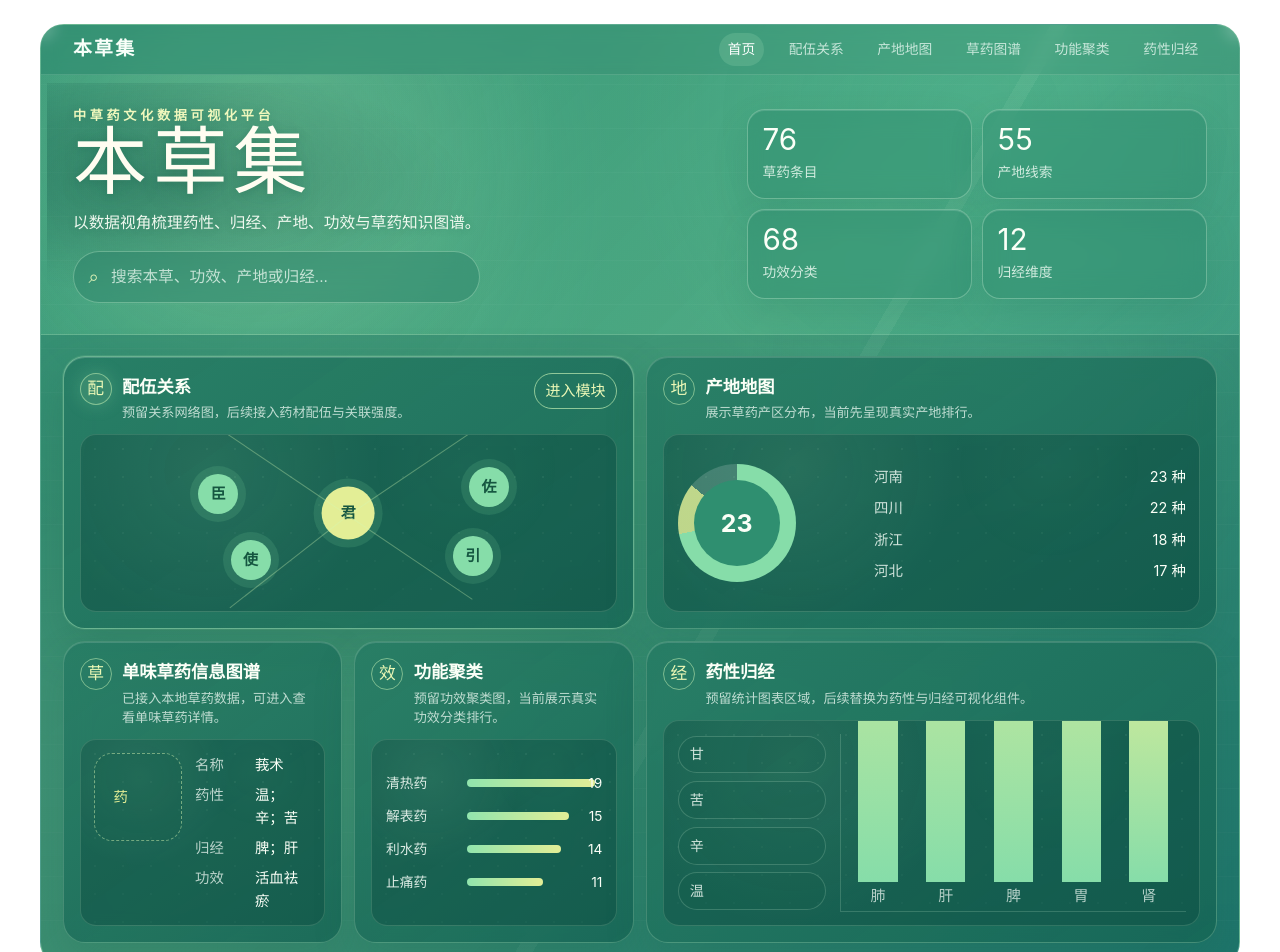
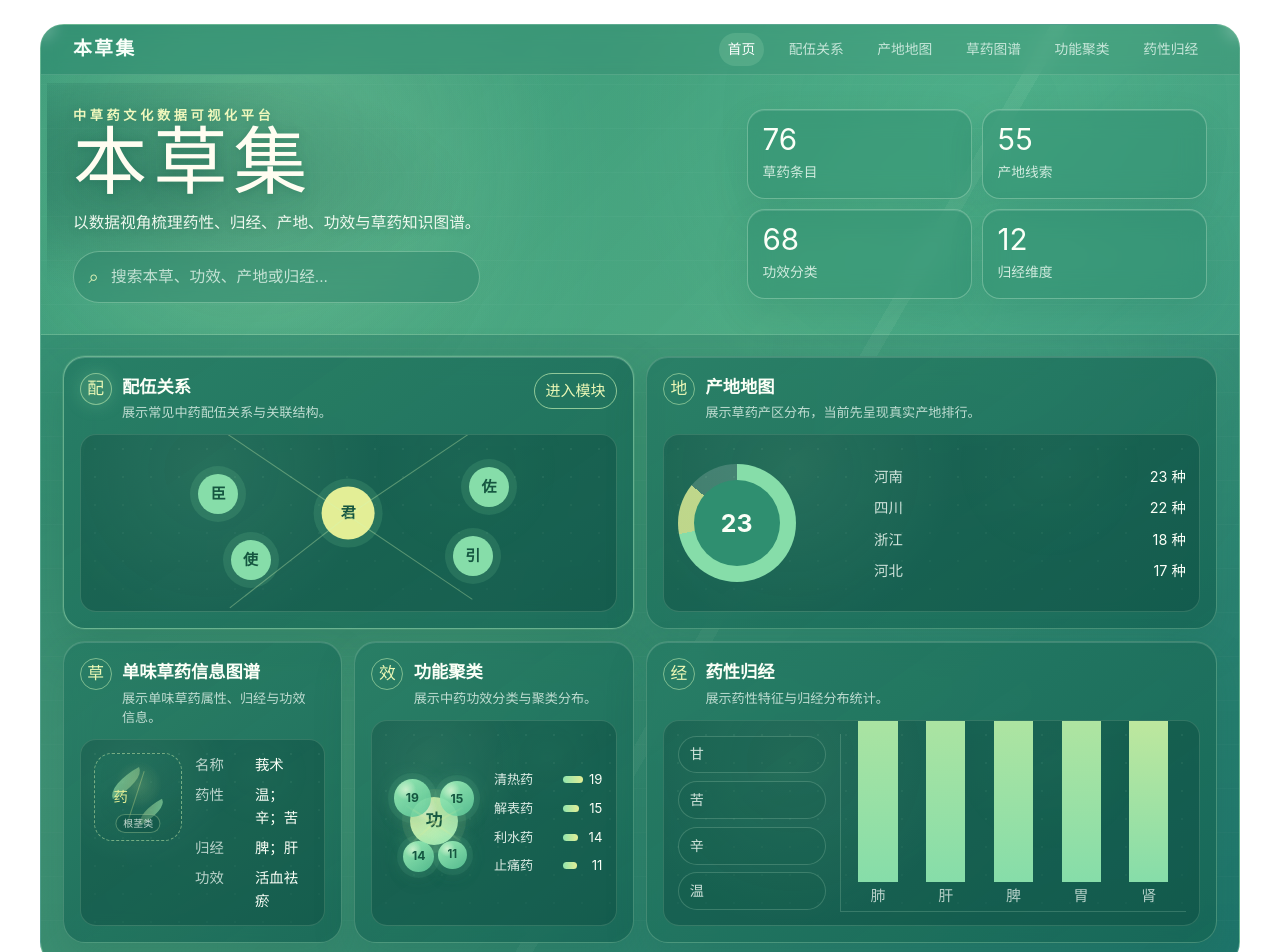
Before and after one commit to HZJ703/green, a Vue app: page / in a window 1280 px wide. Shown: the top 952 px of the page. Built offline with nearby package versions, Linux system fonts and the light colour scheme.

Commit message:
完成首页总览UI与功能卡片布局

```diff
--- a/src/views/HomeView.vue
+++ b/src/views/HomeView.vue
@@ -106,7 +106,7 @@ const overviewStats = computed(() => [
           <span class="module__mark">配</span>
           <div>
             <h2>配伍关系</h2>
-            <p>预留关系网络图，后续接入药材配伍与关联强度。</p>
+            <p>展示常见中药配伍关系与关联结构。</p>
           </div>
           <span class="module__action">进入模块</span>
         </div>
@@ -147,11 +147,16 @@ const overviewStats = computed(() => [
           <span class="module__mark">草</span>
           <div>
             <h2>单味草药信息图谱</h2>
-            <p>已接入本地草药数据，可进入查看单味草药详情。</p>
+            <p>展示单味草药属性、归经与功效信息。</p>
           </div>
         </div>
         <div class="chart-space herb-preview">
-          <div class="herb-preview__image">药</div>
+          <div class="herb-preview__image">
+            <span class="herb-preview__glyph">药</span>
+            <i class="herb-preview__leaf herb-preview__leaf--one"></i>
+            <i class="herb-preview__leaf herb-preview__leaf--two"></i>
+            <small>{{ matchedHerb['药材基原'] }}</small>
+          </div>
           <dl>
             <div>
               <dt>名称</dt>
@@ -178,14 +183,27 @@ const overviewStats = computed(() => [
           <span class="module__mark">效</span>
           <div>
             <h2>功能聚类</h2>
-            <p>预留功效聚类图，当前展示真实功效分类排行。</p>
+            <p>展示中药功效分类与聚类分布。</p>
           </div>
         </div>
-        <div class="chart-space bar-preview">
-          <div v-for="effect in topEffects" :key="effect.name" class="bar-row">
-            <span>{{ effect.name }}</span>
-            <i :style="{ width: `${Math.max(18, effect.value * 6)}%` }"></i>
-            <strong>{{ effect.value }}</strong>
+        <div class="chart-space cluster-preview">
+          <div class="cluster-map" aria-hidden="true">
+            <span class="cluster-node cluster-node--core">功</span>
+            <span class="cluster-node cluster-node--a">{{ topEffects[0]?.value ?? 0 }}</span>
+            <span class="cluster-node cluster-node--b">{{ topEffects[1]?.value ?? 0 }}</span>
+            <span class="cluster-node cluster-node--c">{{ topEffects[2]?.value ?? 0 }}</span>
+            <span class="cluster-node cluster-node--d">{{ topEffects[3]?.value ?? 0 }}</span>
+            <i class="cluster-link cluster-link--a"></i>
+            <i class="cluster-link cluster-link--b"></i>
+            <i class="cluster-link cluster-link--c"></i>
+            <i class="cluster-link cluster-link--d"></i>
+          </div>
+          <div class="cluster-rank">
+            <div v-for="effect in topEffects" :key="effect.name" class="cluster-row">
+              <span>{{ effect.name }}</span>
+              <i :style="{ width: `${Math.max(22, effect.value * 6)}%` }"></i>
+              <strong>{{ effect.value }}</strong>
+            </div>
           </div>
         </div>
       </RouterLink>
@@ -195,7 +213,7 @@ const overviewStats = computed(() => [
           <span class="module__mark">经</span>
           <div>
             <h2>药性归经</h2>
-            <p>预留统计图表区域，后续替换为药性与归经可视化组件。</p>
+            <p>展示药性特征与归经分布统计。</p>
           </div>
         </div>
         <div class="chart-space meridian-preview">
@@ -699,7 +717,74 @@ const overviewStats = computed(() => [
   color: #e3ee96;
   font-family: 'KaiTi', 'STKaiti', serif;
   font-size: 2rem;
-  background: rgba(21, 93, 76, 0.22);
+  background:
+    radial-gradient(circle at 50% 36%, rgba(227, 238, 150, 0.16), transparent 34%),
+    linear-gradient(145deg, rgba(32, 121, 98, 0.38), rgba(15, 78, 66, 0.24));
+  position: relative;
+  overflow: hidden;
+}
+
+.herb-preview__image::before {
+  content: '';
+  position: absolute;
+  left: 48%;
+  top: 18%;
+  width: 1px;
+  height: 58%;
+  background: rgba(227, 238, 150, 0.32);
+  transform: rotate(18deg);
+}
+
+.herb-preview__glyph {
+  position: relative;
+  z-index: 2;
+  line-height: 1;
+  text-shadow: 0 8px 18px rgba(12, 72, 63, 0.28);
+}
+
+.herb-preview__leaf {
+  position: absolute;
+  display: block;
+  width: 2.4rem;
+  height: 1rem;
+  border-radius: 100% 0 100% 0;
+  background: linear-gradient(135deg, rgba(145, 229, 173, 0.88), rgba(227, 238, 150, 0.38));
+  opacity: 0.78;
+}
+
+.herb-preview__leaf--one {
+  left: 14%;
+  top: 24%;
+  transform: rotate(-28deg);
+}
+
+.herb-preview__leaf--two {
+  right: 12%;
+  bottom: 24%;
+  transform: rotate(152deg) scale(0.82);
+}
+
+.herb-preview__image small {
+  position: absolute;
+  left: 50%;
+  bottom: 0.45rem;
+  max-width: calc(100% - 1rem);
+  padding: 0.16rem 0.42rem;
+  border: 1px solid rgba(215, 247, 181, 0.3);
+  border-radius: 999px;
+  background: rgba(12, 72, 63, 0.32);
+  color: rgba(251, 255, 247, 0.78);
+  font-family:
+    Inter,
+    -apple-system,
+    BlinkMacSystemFont,
+    'Segoe UI',
+    sans-serif;
+  font-size: 0.62rem;
+  line-height: 1.2;
+  text-align: center;
+  white-space: nowrap;
+  transform: translateX(-50%);
 }
 
 .herb-preview dl {
@@ -723,29 +808,131 @@ const overviewStats = computed(() => [
   color: #fbfff7;
 }
 
-.bar-preview {
+.cluster-preview {
   display: grid;
-  align-content: center;
-  gap: 0.68rem;
+  grid-template-columns: minmax(96px, 0.95fr) 1.35fr;
+  align-items: center;
+  gap: 0.75rem;
   padding: 0.85rem;
 }
 
-.bar-row {
-  display: grid;
-  grid-template-columns: minmax(4.5rem, 1fr) 2fr auto;
-  align-items: center;
-  gap: 0.55rem;
-  color: rgba(248, 255, 249, 0.88);
-  font-size: 0.86rem;
+.cluster-map {
+  min-height: 122px;
+  position: relative;
 }
 
-.bar-row i {
-  height: 8px;
+.cluster-node {
+  position: absolute;
+  width: 2.05rem;
+  height: 2.05rem;
+  display: grid;
+  place-items: center;
+  border-radius: 50%;
+  background:
+    radial-gradient(circle at 32% 28%, rgba(252, 255, 229, 0.58), transparent 28%),
+    linear-gradient(145deg, rgba(157, 238, 184, 0.96), rgba(91, 197, 150, 0.9));
+  color: #155640;
+  font-size: 0.76rem;
+  font-weight: 700;
+  box-shadow:
+    0 0 0 6px rgba(137, 231, 173, 0.08),
+    0 0 20px rgba(127, 235, 171, 0.22),
+    0 8px 18px rgba(10, 55, 45, 0.14);
+}
+
+.cluster-node--core {
+  left: 50%;
+  top: 48%;
+  width: 3rem;
+  height: 3rem;
+  background:
+    radial-gradient(circle at 30% 24%, rgba(255, 255, 236, 0.72), transparent 26%),
+    linear-gradient(145deg, #e8f2a6, #9ee9b9);
+  transform: translate(-50%, -50%);
+  font-size: 1.05rem;
+  box-shadow:
+    0 0 0 8px rgba(227, 238, 150, 0.08),
+    0 0 28px rgba(154, 238, 184, 0.28),
+    0 12px 24px rgba(10, 55, 45, 0.16);
+}
+
+.cluster-node--a {
+  left: 8%;
+  top: 14%;
+  width: 2.35rem;
+  height: 2.35rem;
+}
+
+.cluster-node--b {
+  right: 8%;
+  top: 16%;
+  width: 2.15rem;
+  height: 2.15rem;
+}
+
+.cluster-node--c {
+  left: 18%;
+  bottom: 10%;
+  width: 1.95rem;
+  height: 1.95rem;
+}
+
+.cluster-node--d {
+  right: 16%;
+  bottom: 12%;
+  width: 1.78rem;
+  height: 1.78rem;
+  font-size: 0.7rem;
+}
+
+.cluster-link {
+  position: absolute;
+  left: 50%;
+  top: 49%;
+  width: 34%;
+  height: 2px;
+  border-radius: 999px;
+  background: linear-gradient(90deg, rgba(227, 238, 150, 0.36), rgba(134, 221, 169, 0.06));
+  transform-origin: left center;
+}
+
+.cluster-link--a {
+  transform: rotate(-148deg);
+}
+
+.cluster-link--b {
+  transform: rotate(-28deg);
+}
+
+.cluster-link--c {
+  transform: rotate(138deg);
+}
+
+.cluster-link--d {
+  transform: rotate(34deg);
+}
+
+.cluster-rank {
+  display: grid;
+  gap: 0.48rem;
+}
+
+.cluster-row {
+  display: grid;
+  grid-template-columns: minmax(3.8rem, 1fr) 1.4fr auto;
+  align-items: center;
+  gap: 0.5rem;
+  color: rgba(248, 255, 249, 0.88);
+  font-size: 0.82rem;
+}
+
+.cluster-row i {
+  height: 7px;
   border-radius: 999px;
   background: linear-gradient(90deg, #91e5ad, #e3ee96);
 }
 
-.bar-row strong {
+.cluster-row strong {
   color: #fbfff7;
 }
 
@@ -854,6 +1041,7 @@ const overviewStats = computed(() => [
   .dashboard,
   .origin-preview,
   .herb-preview,
+  .cluster-preview,
   .meridian-preview {
     grid-template-columns: 1fr;
   }
```
